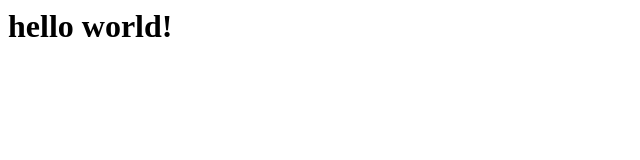
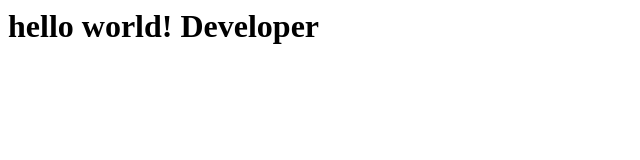
Before and after one commit to amirkhanproperty051/test, a plain HTML site: page index.html in a window 1280 px wide. Shown: the whole page, without its empty margins (0-640 px from the left). Drawn offline with Linux system fonts and the light colour scheme.

Commit message:
Update index.html

```diff
--- a/index.html
+++ b/index.html
@@ -1 +1 @@
-<h1>hello world!</h1>
+<h1>hello world! Developer</h1>
```
